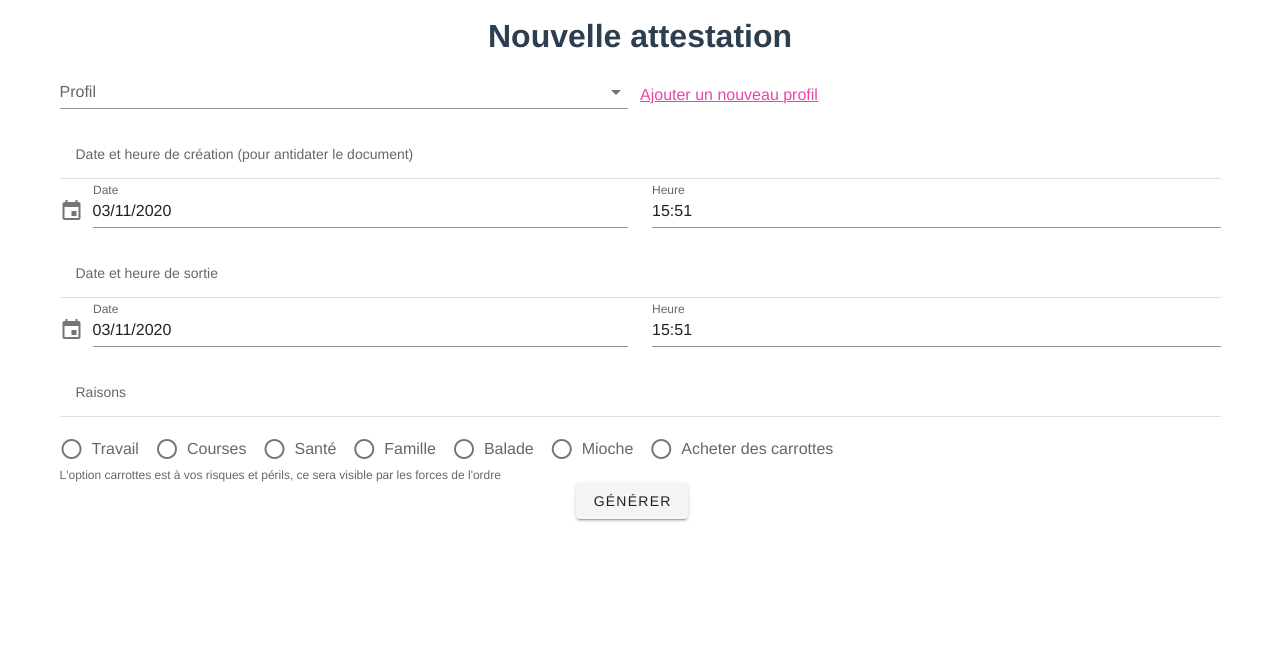
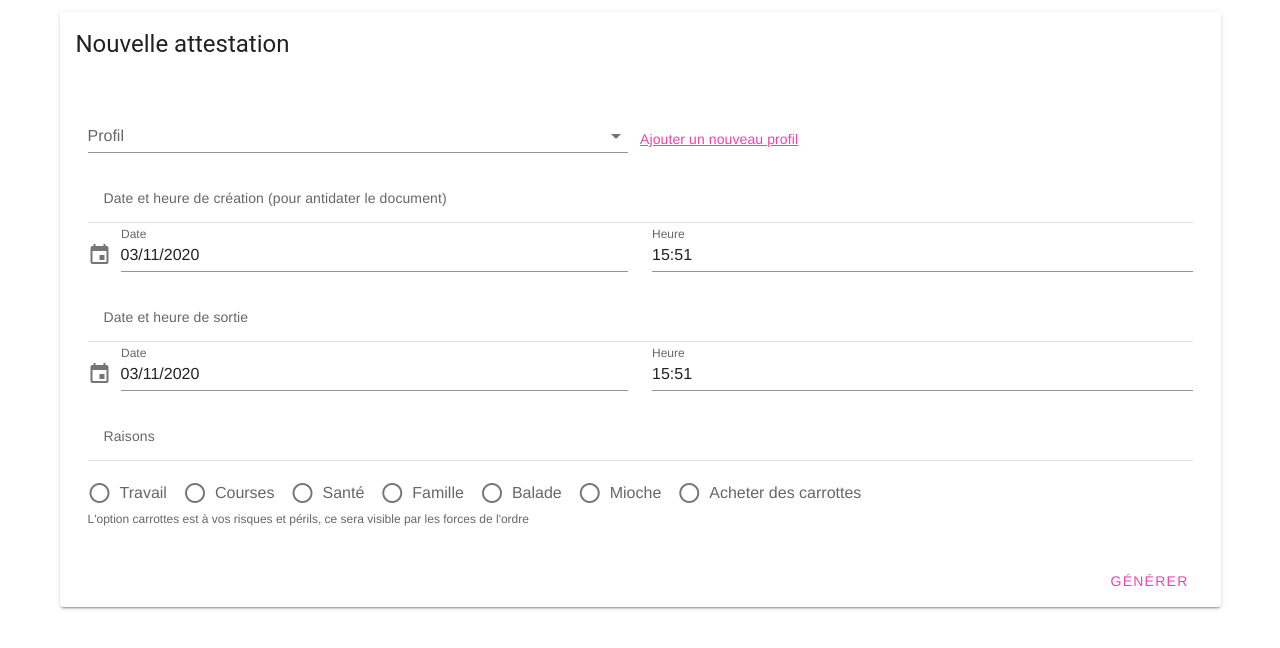
Before and after one commit to basilelegal/attestation-front, a Vue app: page / in a window 1280 px wide. Shown: the top 648 px of the page. Built offline with nearby package versions, Linux system fonts and the light colour scheme; no server answers; a small style sheet from the web is missing.

Commit message:
html(home): put form in a v~card

```diff
--- a/src/views/Home.vue
+++ b/src/views/Home.vue
@@ -1,10 +1,14 @@
 <template>
-  <div class="home">
-    <h1>Nouvelle attestation</h1>
+  <v-card>
+    <v-card-title>
+      <span class="headline">Nouvelle attestation</span>
+    </v-card-title>
     <v-form
       ref="form"
       lazy-validation
     >
+     <v-card-text>
+        <v-container>
       <v-row>
         <v-col
           cols="12"
@@ -186,14 +190,21 @@
         width="400px"
       />
 
+      </v-container>
+      </v-card-text>
+      <v-card-actions>
+        <v-spacer />
       <v-btn
         class="mr-4"
+        text
+        color="primary"
         @click="generate"
       >
         Générer
       </v-btn>
+      </v-card-actions>
     </v-form>
-  </div>
+    </v-card>
 </template>
 
 <script>
```
